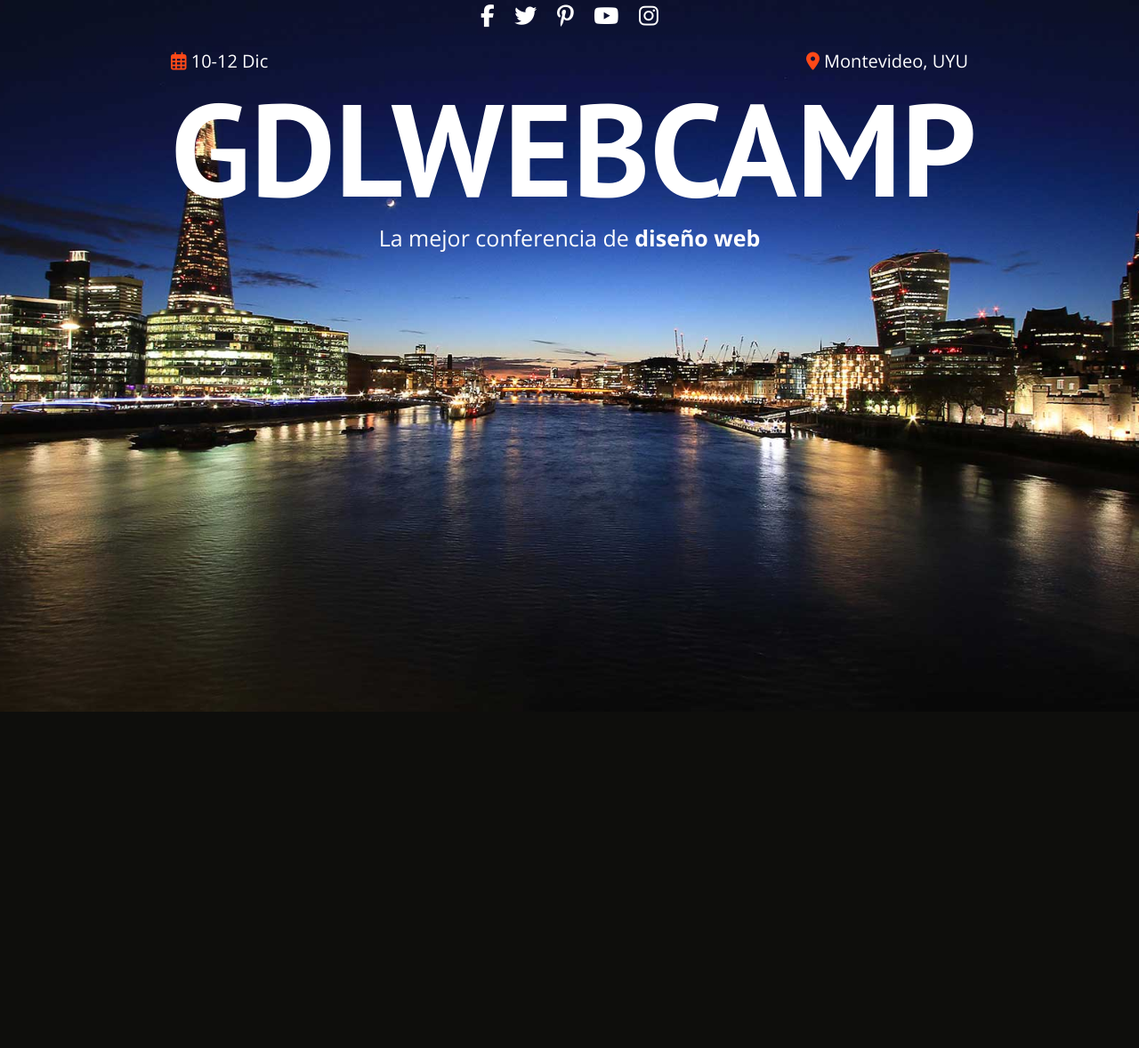
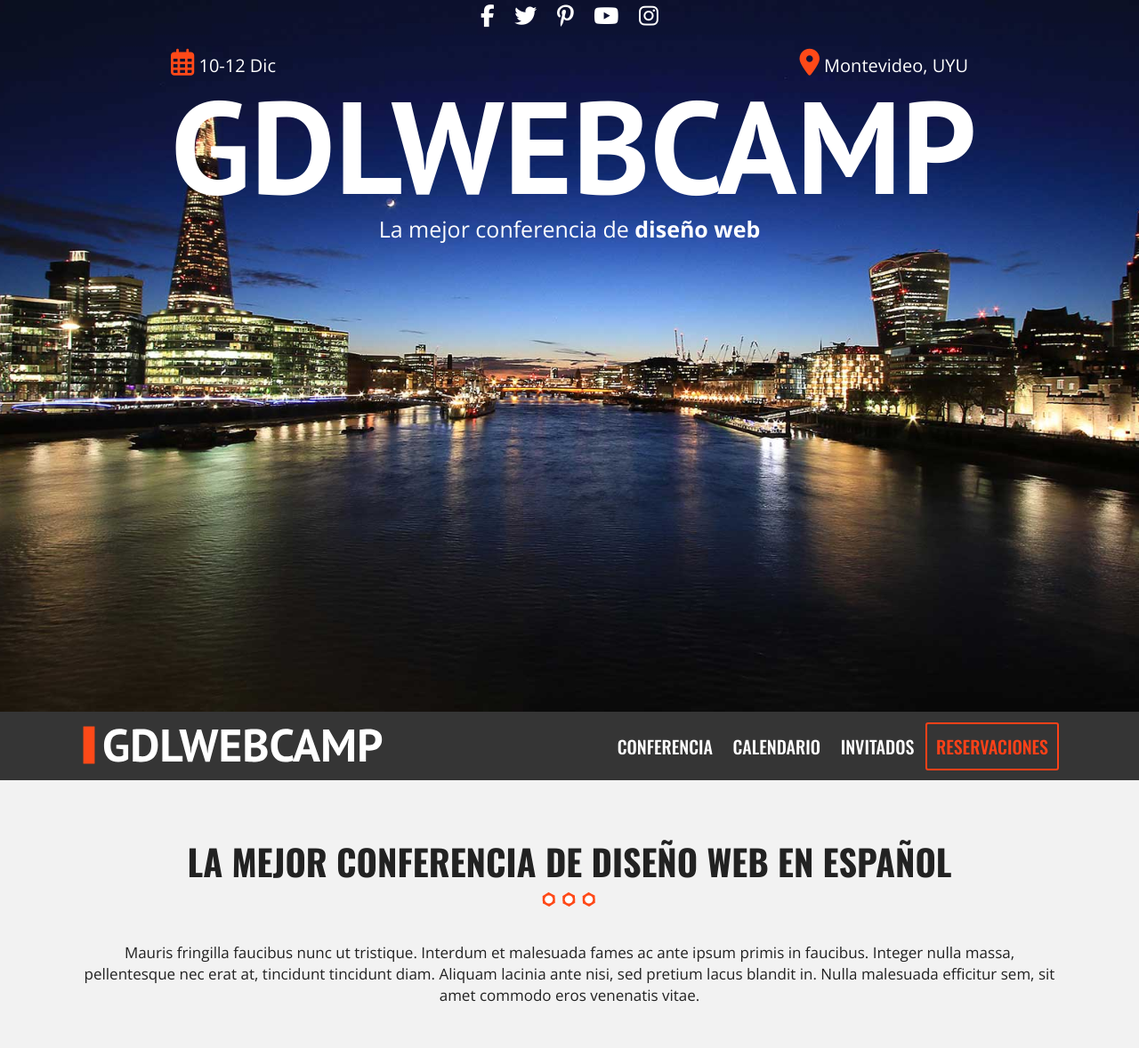
Before and after one commit to SantiM96/Complete-course, a PHP site: page / in a window 1280 px wide. Shown: the whole page at 89% size. Before the commit the page ends 800 px from the top, so only its background shows below. Run offline with PHP 8.4, Linux system fonts and the light colour scheme; some libraries are stand-ins or nearby versions.

Commit message:
add bar and one more section

```diff
--- a/css/main.css
+++ b/css/main.css
@@ -104,13 +104,56 @@ html {
 *, *:before, *:after {
     box-sizing: inherit;
 }
+
+/** Global **/
 body {
     background-color: #f2f2f2;
     font-family: 'Open Sans', sans-serif;
 }
 h2 {
     font-family: 'Oswald', sans-serif;
+    font-size: 4rem;
+    text-transform: uppercase;
+    text-align: center;
 }
+h2::after {
+    content: '';
+    display: block;
+    background-image: url(../img/separador.png);
+    width: 10rem;
+    height: 3rem;
+    margin: 0 auto;
+}
+
+/** Utilites **/
+.container {
+    width: 97%;
+    margin: 0 auto;
+}
+@media (min-width: 480px) {
+    .container {
+        width: 95%;
+    }
+}
+@media (min-width: 768px) {
+    .container {
+        width: 92%;
+    }
+}
+@media (min-width: 992px) {
+    .container {
+        width: 90%;
+        max-width: 1100px;
+    }
+}
+.section {
+    padding: 3rem 0;
+}
+.section p {
+    font-size: 1.7rem;
+    text-align: center;
+}
+
 
 /** Header **/
 .hero {
@@ -150,6 +193,7 @@ h2 {
 }
 .event-info p i {
     color: #fe4918;
+    font-size: 3rem;
 }
 .hero-text {
     width: 70%;
@@ -160,7 +204,7 @@ h2 {
     font-size: 11.5vw;
     text-transform: uppercase;
     margin: 1rem 0;
-    line-height: 1;
+    line-height: 0.9;
 }
 .slogan {
     font-size: 1.5rem;
@@ -176,8 +220,65 @@ h2 {
         font-size: 2.5rem;
     }
 }
-.slogan span{
+.slogan span {
     font-weight: bold;
+}
+
+/** Bar **/
+.bar {
+    background-color: #353535;
+    padding: 1rem 0;
+}
+.logo-bar {
+    text-align: center;
+}
+.logo-bar img {
+    width: 80%;
+}
+.main-nav {
+    display: none;
+}
+@media (min-width: 768px) {
+    .logo-bar {
+        text-align: start;
+        flex-basis: 40%;
+    }
+    .flex-bar {
+        display: flex;
+        justify-content: space-between;
+        align-items: center;
+    }
+    .main-nav {
+        display: inline;
+        text-align: end;
+        flex-basis: 60%;
+    }
+    .main-nav a {
+        font-family: 'Oswald', sans-serif;
+        color: white;
+        font-size: 1.55rem;
+        font-weight: 500;
+        text-decoration: none;
+        text-transform: uppercase;
+        padding: 1rem 1rem;
+        transition: all 0.4s ease;
+        border-radius: 0.3rem;
+    }
+    .main-nav a:last-child {
+        border: 2px solid #fe4118;
+        color: #fe4118;
+    }
+    .main-nav a:last-child:hover {
+        color: white;
+    }
+    .main-nav a:hover {
+        background-color: #fe4118;
+    }
+}
+@media (min-width: 950px) {
+    .main-nav a {
+        font-size: 2rem;
+    }
 }
 
 
--- a/index.html
+++ b/index.html
@@ -44,6 +44,33 @@
         </div><!-- hero -->
     </header>
 
+    <div class="bar">
+        <div class="container flex-bar">
+            <div class="logo-bar">
+                <img src="img/logo.svg" alt="Logo GdlWebCamp">
+            </div>
+            <div class="mobile-menu">
+                <span></span>
+                <span></span>
+                <span></span>
+            </div>
+            <nav class="main-nav">
+                <a href="#">Conferencia</a>
+                <a href="#">Calendario</a>
+                <a href="#">Invitados</a>
+                <a href="#">Reservaciones</a>
+            </nav>
+        </div><!-- .container .flex-bar -->
+    </div><!-- .bar -->
+
+    <section class="container section">
+        <h2>La mejor conferencia de diseño web en español</h2>
+        <p>Mauris fringilla faucibus nunc ut tristique. Interdum et malesuada fames ac ante ipsum primis in faucibus. Integer nulla
+        massa, pellentesque nec erat at, tincidunt tincidunt diam. Aliquam lacinia ante nisi, sed pretium lacus blandit in.
+        Nulla malesuada efficitur sem, sit amet commodo eros venenatis vitae.</p>
+    </section>
+    <section></section>
+
 
 
     <!-- End-HTML-Code -->
```
